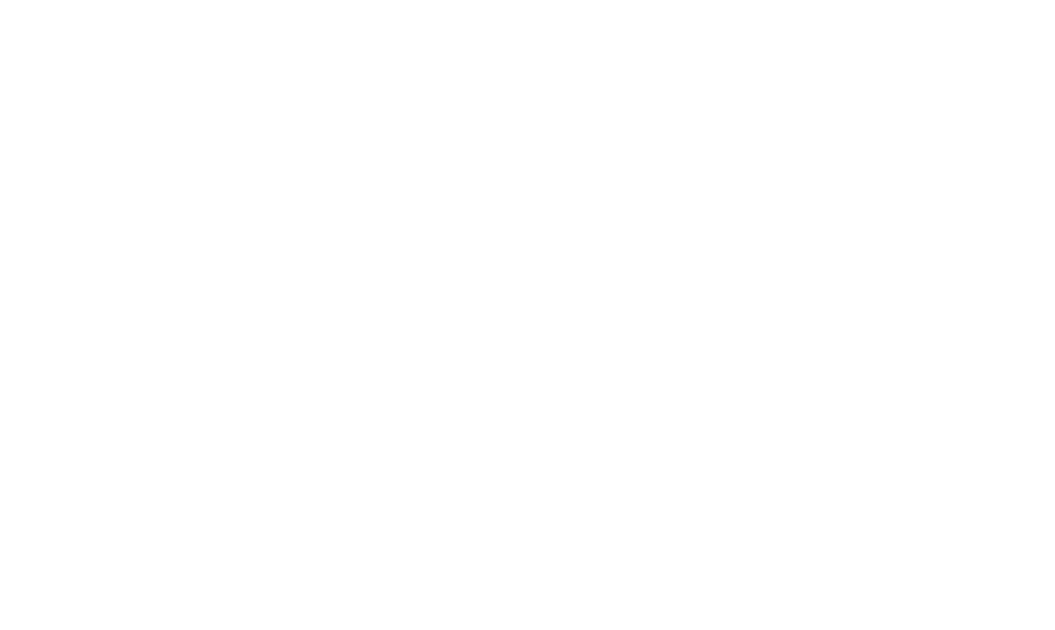
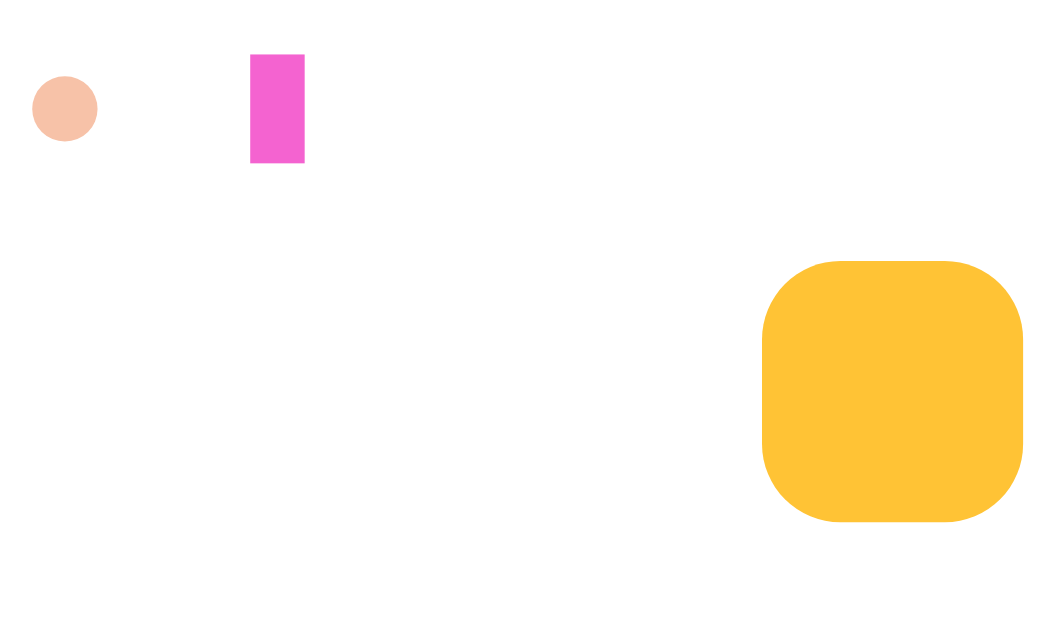
Before and after one commit to Nehimy/geometric-figures-svg, a plain HTML site: page index.html in a window 1280 px wide. Shown: the whole page, without its empty margins (44-1099 px from the left). Drawn offline with Linux system fonts and the light colour scheme.

Commit message:
3 figuras hechas

```diff
--- a/index.html
+++ b/index.html
@@ -4,9 +4,52 @@
   <meta charset="UTF-8">
   <meta name="viewport" content="width=device-width, initial-scale=1.0">
   <link rel="stylesheet" href="style.css">
-  <link rel="icon" type="image/svg" href="http://ney.lh/css/Notitas_icono.svg">
-  <title>List</title>
+  <link rel="icon" type="image/svg" href="http://ney.lh/css/nohay.svg">
+  <title>Figuras geometricas svg</title>
 </head>
 <body>
+  <!--
+       Nota
+
+       viewBox: El atributo viewBox define la posición y la dimensión, en
+       el espacio del usuario, de una ventana gráfica SVG.
+
+       El valor del atributo viewBox es una lista de cuatro
+       números: min-x, min-y, ancho y alto. Los números min-x y min-y representan
+       las coordenadas superiores izquierdas de la ventana gráfica. Los números
+       ancho y alto representan sus dimensiones.
+
+       version: El atributo de versión se utiliza para indicar a qué especificación
+       se ajusta un documento SVG. Solo está permitido en el elemento raíz <svg>. Es
+       puramente consultivo y no tiene influencia en la prestación o el procesamiento.
+
+       Si bien se especifica para aceptar cualquier número, las únicas dos opciones
+       válidas actualmente son 1.0 y 1.1.
+  -->
+  <div class="first-container">
+      <div class="container-circle">
+        <svg viewBox=" 0 0 100 100" version="1.1">
+          <circle id="color-circle" cx="50" cy="50" r="15" fill="yellow"/>
+        </svg>
+      </div>
+
+      <div class="container-rect">
+        <svg viewBox="0 0 100 100" version="1.1">
+          <rect id="color-rect" width="25" height="50" y="25" x="35" fill="#008d46" />
+        </svg>
+      </div>
+
+      <svg id="color-square" width="auto" height="auto"
+           viewBox="0 0 120 120"
+           xmlns="http://www.w3.org/2000/svg">
+        <rect x="50" y="50"
+              width="50" height="50"
+              rx="15" ry="15"/>
+      </svg>
+  </div>
+
+
+
+
 </body>
 </html>
--- a/style.css
+++ b/style.css
@@ -0,0 +1,37 @@
+/*
+   El valor border-box en el box-sizing hace que el padding y el border pasen a formar parte
+   del cálculo del ancho de la caja.
+ */
+
+*{
+  margin: 0px;
+  padding: 0px;
+  box-sizing: border-box;
+}
+
+.first-container {
+    display: grid;
+    grid-template-columns: repeat(3, auto);
+    grid-template-rows: repeat(3, auto);
+}
+
+.container-circle {
+    display: grid;
+}
+
+#color-circle {
+    fill: #f7c2a8;
+    /* stroke:blue; */
+}
+
+.container-rect {
+    display: grid;
+}
+
+#color-rect {
+    fill:#f463d0;
+}
+
+#color-square {
+    fill:#ffc335;
+}
```
